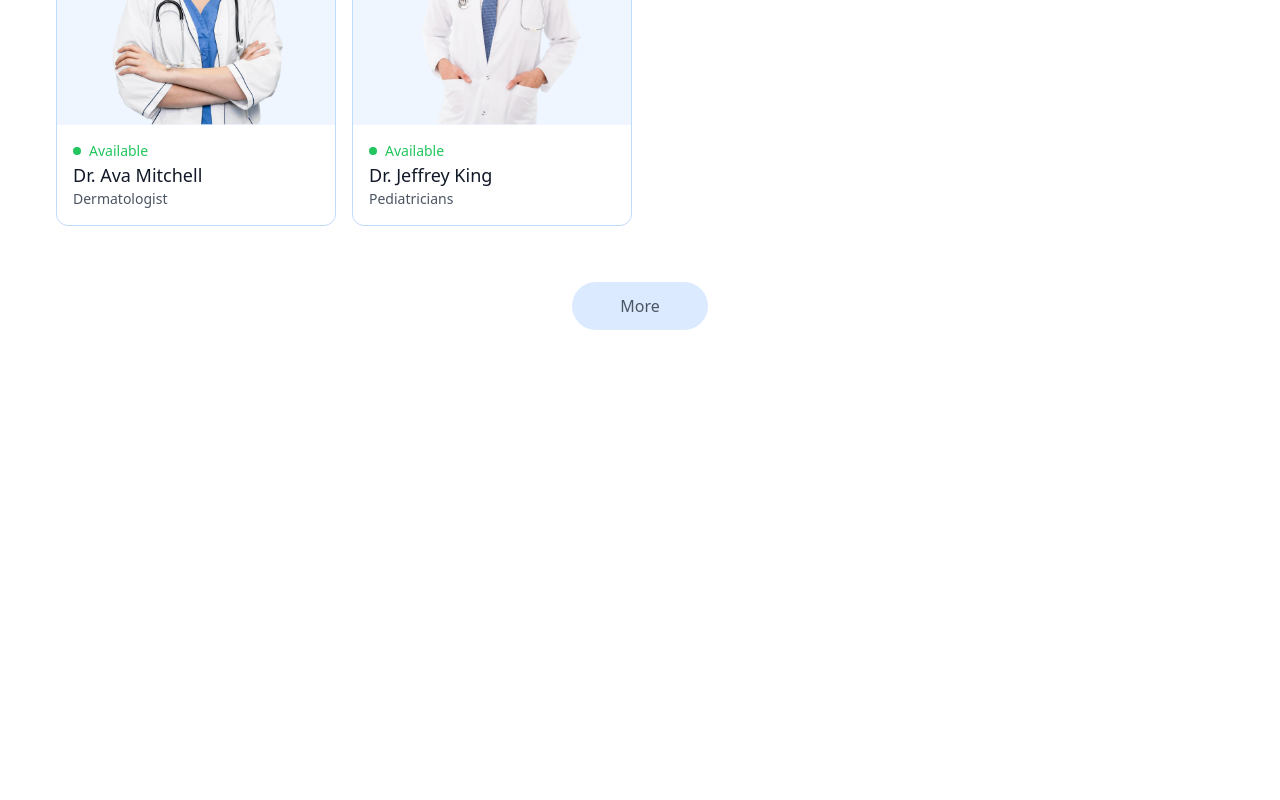
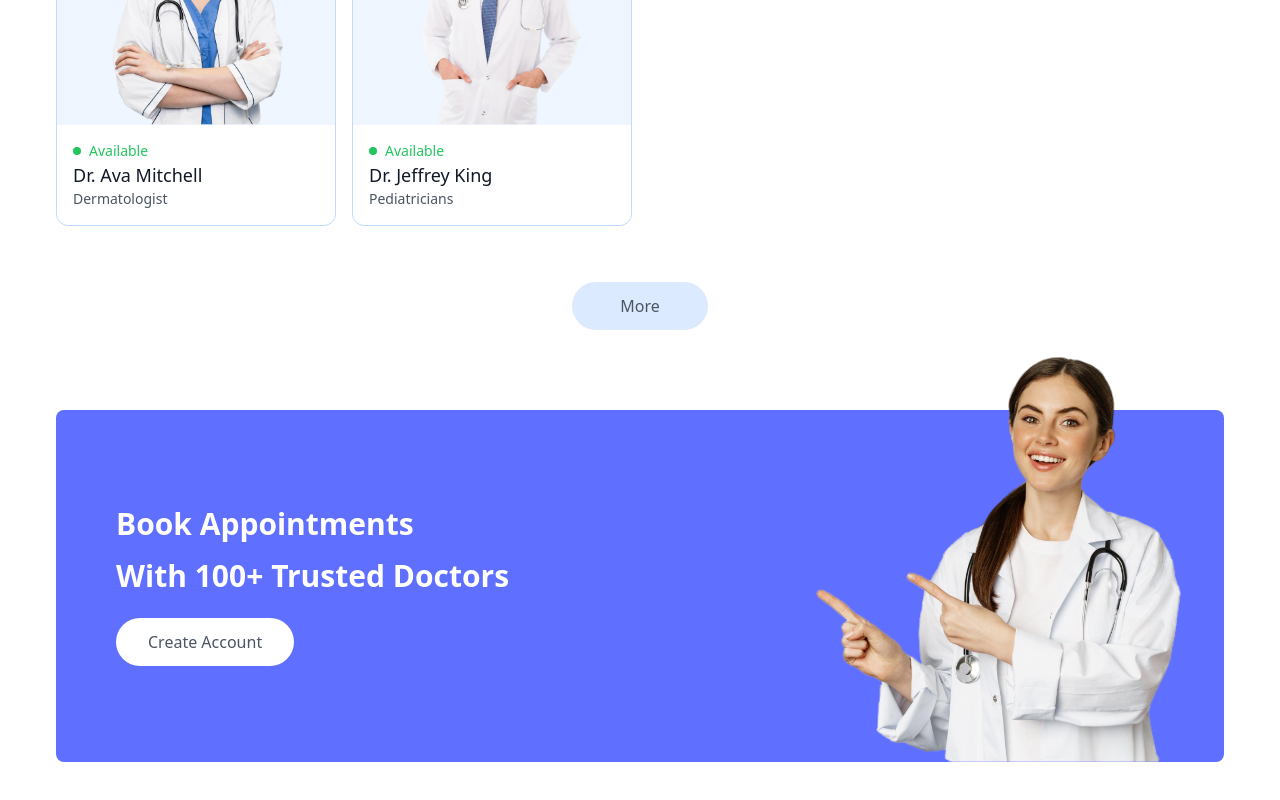
Before and after one commit to Rukshan123/doc-meet, a React (Create React App) app: page / in a window 1280 px wide. Shown: the part 2063-2863 px from the top of the page. Before the commit the page ends 2457 px from the top, so only its background shows below. Built offline with nearby package versions, Linux system fonts and the light colour scheme.

Commit message:
added home page banner

```diff
--- /dev/null
+++ b/src/components/Banner.jsx
@@ -0,0 +1,39 @@
+import React from "react";
+import { assets } from "../assets /assets_frontend/assets";
+import { useNavigate } from "react-router-dom";
+
+const Banner = () => {
+    const navigate = useNavigate();
+
+    return (
+        <div className="flex bg-primary rounded-lg px-6 sm:px-10 mdLpx-12 my-20 md:mx-10">
+            {/*Left Side*/}
+            <div className="flex-1 py-8 sm:py-10 md:py-16 lg:py-24 lg:pl-5">
+                <div className="text-xl sm:text-2xl md:text-3xl lg:text:5xl font-semibold text-white">
+                    <p>Book Appointments</p>
+                    <p className="mt-4">With 100+ Trusted Doctors</p>
+                </div>
+                <button
+                    onClick={() => {
+                        navigate("/login");
+                        window.scrollTo(0, 0);
+                    }}
+                    className="bg-white text-sm sm:text-base text-gray-600 px-8 py-3 rounded-full mt-6 hover:scale-105 transition-all duration-300"
+                >
+                    Create Account
+                </button>
+            </div>
+
+            {/*Right Side*/}
+            <div className="hidden md:block md:w-1/2 lg:w-[370px] relative">
+                <img
+                    className="w-full absolute bottom-0 right-0 max-w-md"
+                    src={assets.appointment_img}
+                    alt=""
+                />
+            </div>
+        </div>
+    );
+};
+
+export default Banner;
--- a/src/pages/Home.jsx
+++ b/src/pages/Home.jsx
@@ -2,6 +2,7 @@
 import Header from "../components/Header";
 import SpecialityMenu from "../components/SpecialityMenu";
 import TopDoctors from "../components/TopDoctors";
+import Banner from "../components/Banner";
 
 const Home = () => {
     return (
@@ -9,6 +10,7 @@
             <Header />
             <SpecialityMenu />
             <TopDoctors />
+            <Banner />
         </div>
     );
 };
```
